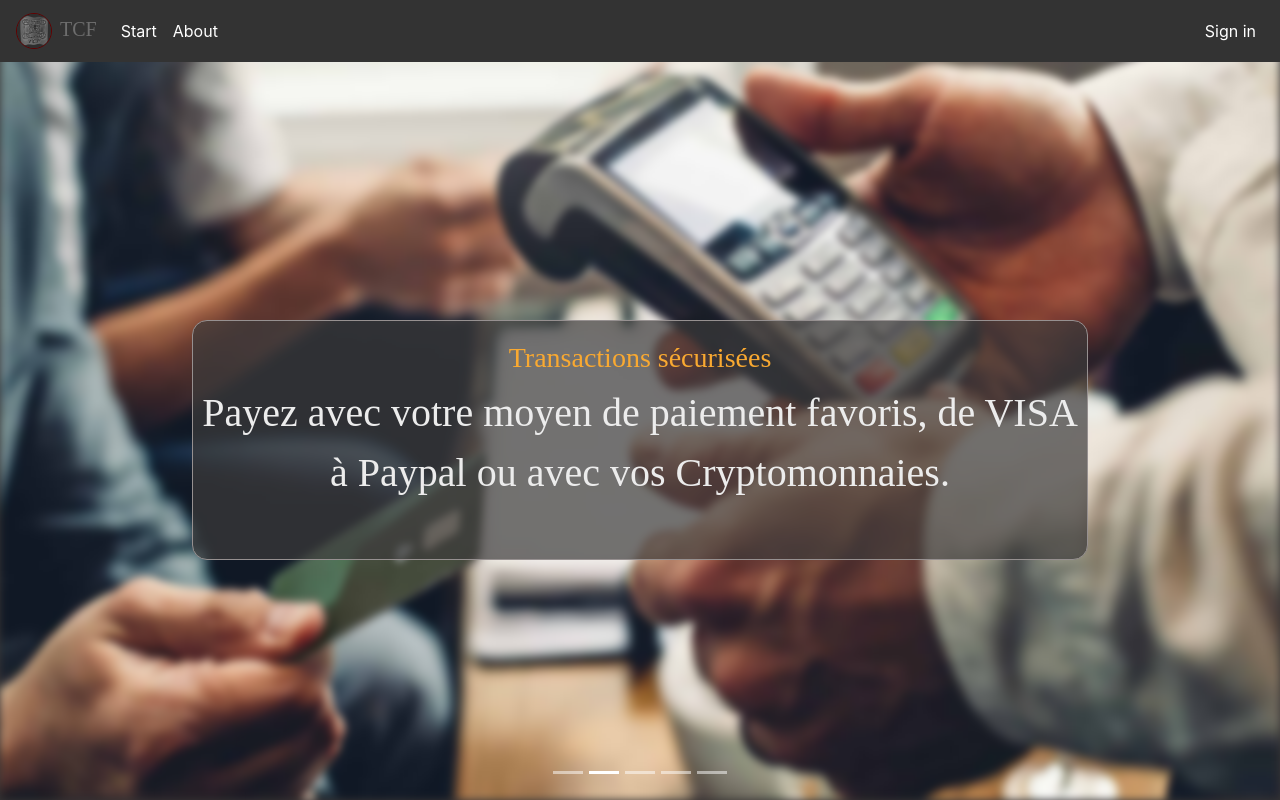
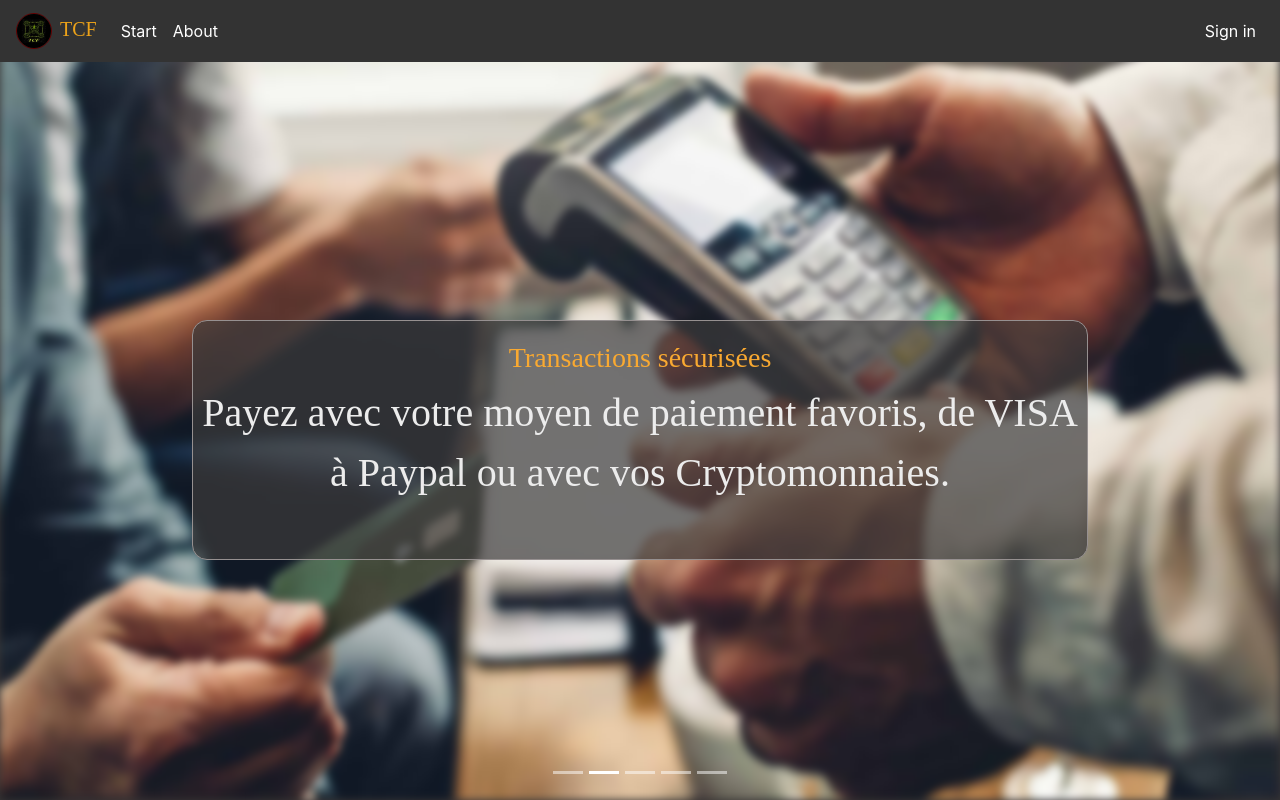
Before and after one commit to bkwiet/sharepay-tcf, a Next.js app: page / in a window 1280 px wide. Built offline with nearby package versions, Linux system fonts and the light colour scheme; no server answers; a web font is replaced by a local one.

Commit message:
Front signIn / Front Home /  NextAuth Mongo Fix | Next --> Redirect new user/ test sharepay db

```diff
--- a/public/styles/Header.module.css
+++ b/public/styles/Header.module.css
@@ -23,7 +23,7 @@
 
 .logo_brand span {
   font-family: "Sansita Swashed", cursive;
-  color: rgb(109 109 109);
+  color: rgb(236 162 25);
 }
 
 .username {
```
Also changed, not shown: public/pictures/brand_logo.jpg.
